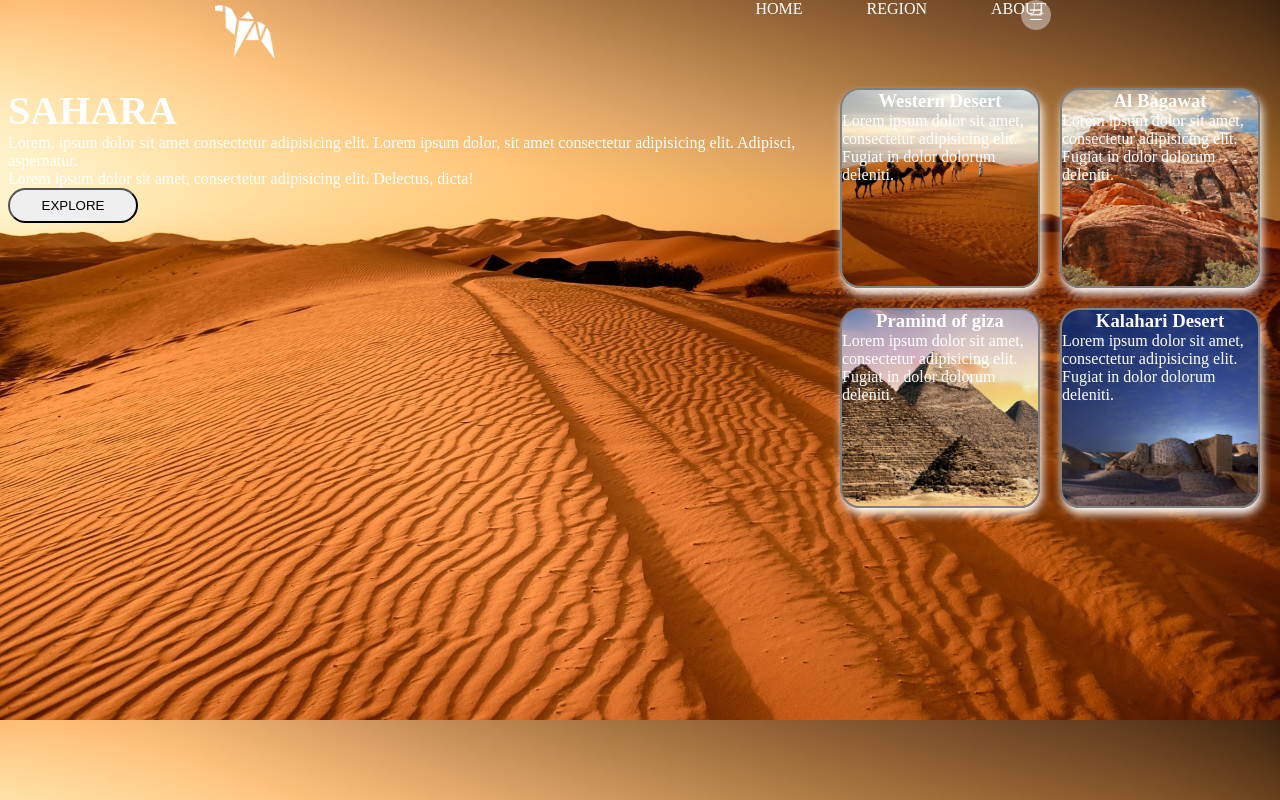
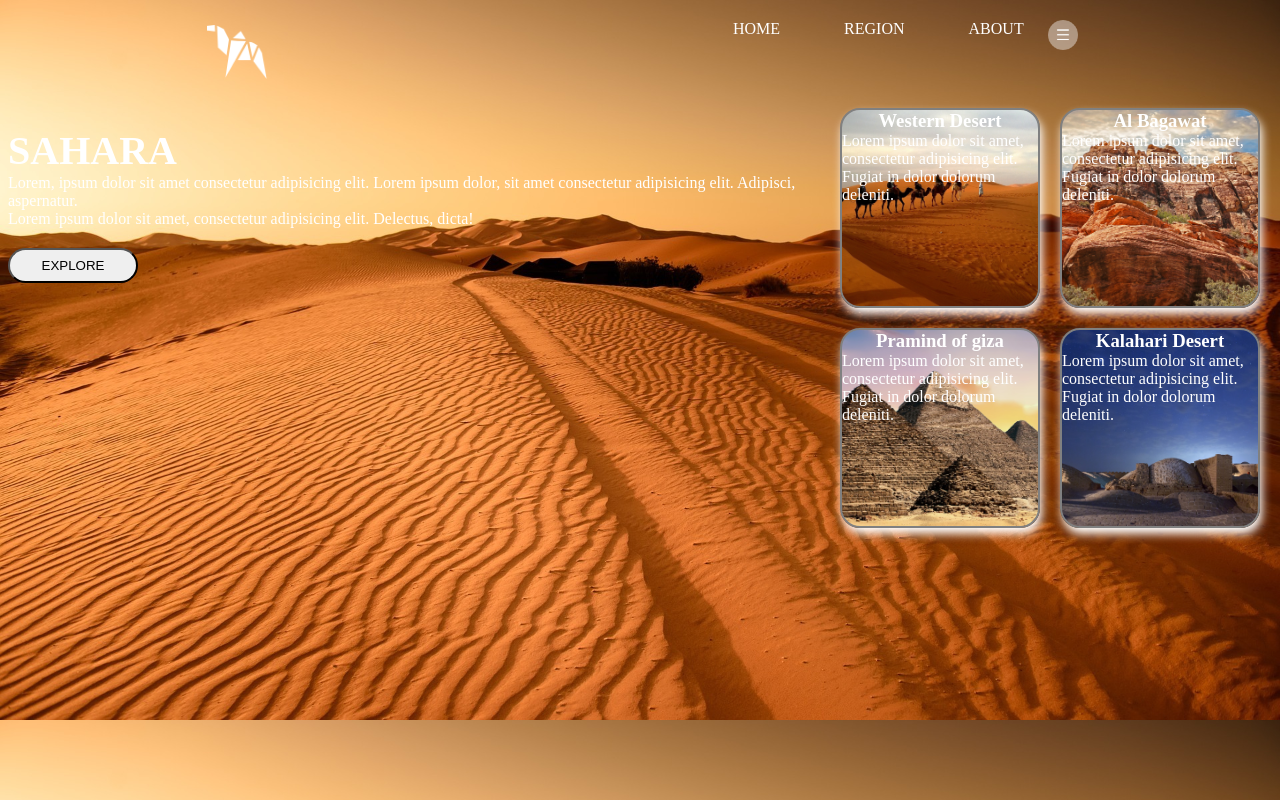
Before and after one commit to Vishal-Sharma888/EA-25_CSS-Handson-5, a plain HTML site: page index.html in a window 1280 px wide. Drawn offline with Linux system fonts and the light colour scheme.

Commit message:
Handson5

```diff
--- a/style.css
+++ b/style.css
@@ -10,10 +10,12 @@ body {
 .container1 {
   display: flex;
   justify-content: space-around;
+  padding-top: 20px;
 }
 .navbar {
   padding-left: 0;
   display: flex;
+  top: 20px;
 }
 .navbar ul li {
   color: white;
@@ -48,6 +50,7 @@ button {
   height: 35px;
   border-radius: 20px;
   width: 130px;
+  margin-top: 20px;
 }
 
 .container2 {
@@ -137,7 +140,7 @@ ul{
 }
 .hamberger{
   position: relative;
-    right: 19px;
+    padding-left: 30px;
 }
 .p{
   margin-top: -81px;
```
